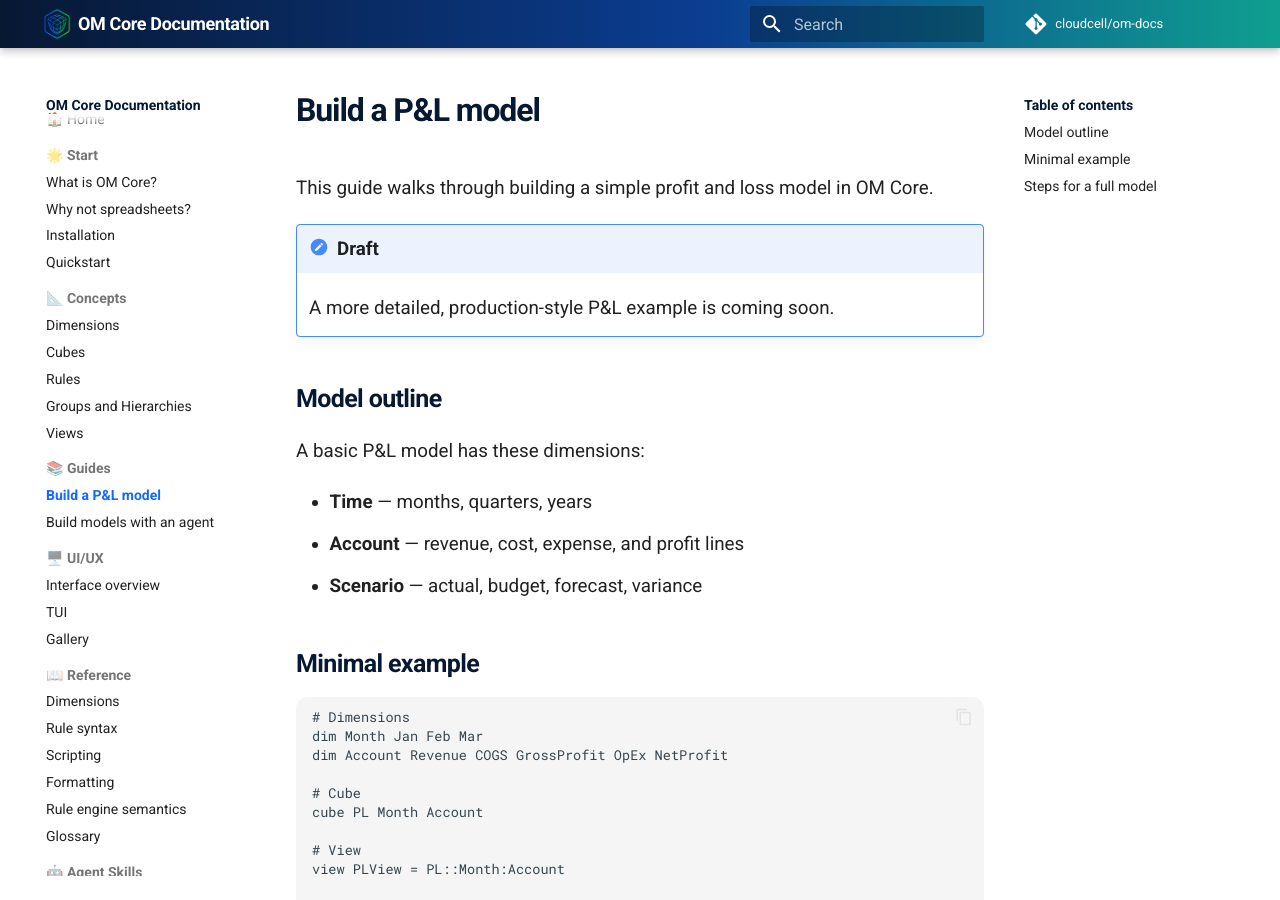
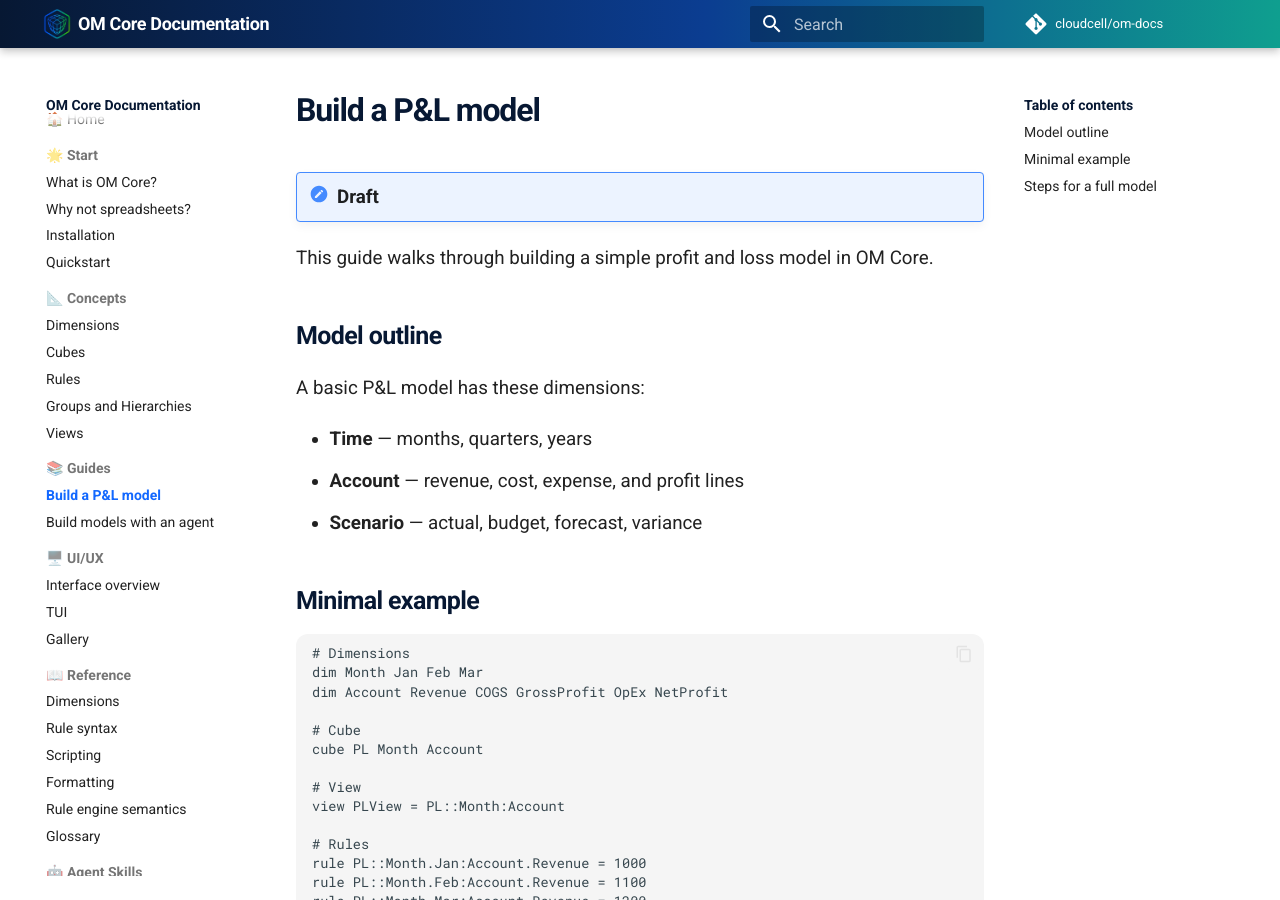
Before and after one commit to cloudcell/om-docs, an MkDocs documentation site: the page built from docs/guides/building-a-pl-model.md, in a window 1280 px wide and 900 px high. Built offline with MkDocs 1.6.1 and Material for MkDocs 9.7.7, drawn with Linux system fonts in a browser that asks for light colours; comment, search, counter and statistics services are not loaded.

Commit message:
docs: add draft notice to groups-and-hierarchies, reorder draft notice in pl-model guide
Add draft admonition to groups-and-hierarchies concepts page. Move draft notice in building-a-pl-model guide from below introduction to above, and remove "production-style P&L example coming soon" note from admonition.

```diff
--- a/docs/guides/building-a-pl-model.md
+++ b/docs/guides/building-a-pl-model.md
@@ -1,9 +1,8 @@
 # Build a P&L model
 
+!!! note "Draft"
+
 This guide walks through building a simple profit and loss model in OM Core.
-
-!!! note "Draft"
-    A more detailed, production-style P&L example is coming soon.
 
 ## Model outline
 
```
Also changed, not shown: docs/concepts/groups-and-hierarchies.md (+2 -0 lines).
